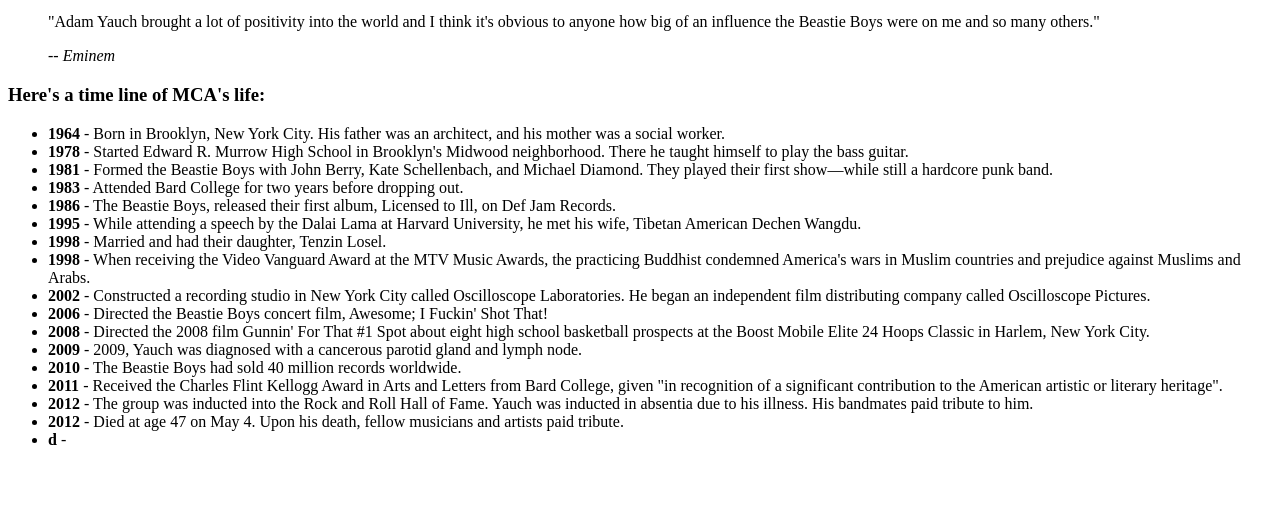
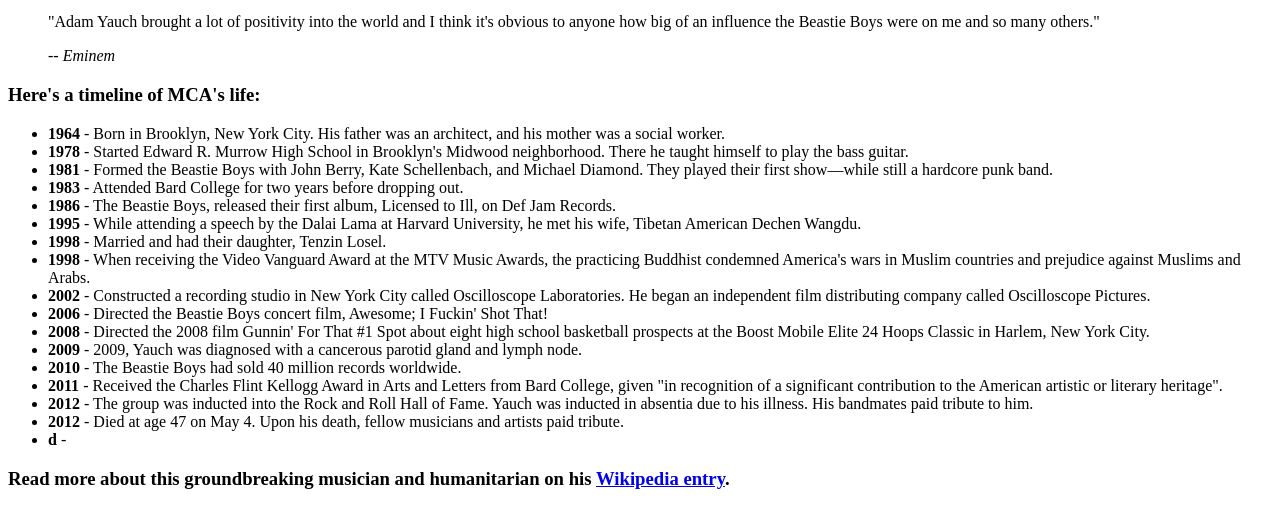
Before and after one commit to rootdown001/tribute_page, a plain HTML site: page index.html in a window 1280 px wide. Shown: the part 421-929 px from the top of the page. Before the commit the page ends 886 px from the top, so only its background shows below. Drawn offline with Linux system fonts and the light colour scheme.

Commit message:
structure done

```diff
--- a/index.html
+++ b/index.html
@@ -9,6 +9,9 @@
           </figcaption>
     </figure>
 
+
+    <section id="tribute-info">
+
         <blockquote
         cite="https://en.wikipedia.org/wiki/Adam_Yauch"
       >
@@ -18,8 +21,8 @@
         <cite>-- Eminem</cite>
       </blockquote>
 
-    <section id="tribute-info">
-        <h3 id="headline">Here's a time line of MCA's life:</h3>
+
+        <h3 id="headline">Here's a timeline of MCA's life:</h3>
         <ul>
             <li><strong>1964</strong> - Born in Brooklyn, New York City.  His father was an architect, and his mother was a social worker.</li>
             <li><strong>1978</strong> - Started Edward R. Murrow High School in Brooklyn's Midwood neighborhood. There he taught himself to play the bass guitar.</li>
@@ -40,7 +43,15 @@
             <li><strong>d</strong> - </li>
         </ul>
 
-
+        <h3>
+            Read more about this groundbreaking musician and humanitarian on his
+            <a
+              id="tribute-link"
+              href="https://en.wikipedia.org/wiki/Adam_Yauch"
+              target="_blank"
+              >Wikipedia entry</a
+            >.
+          </h3>
 
     </section>
 
```
Lines whose indentation alone changed are shown as unchanged.
